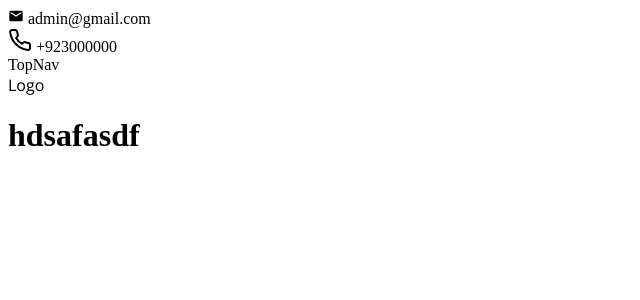
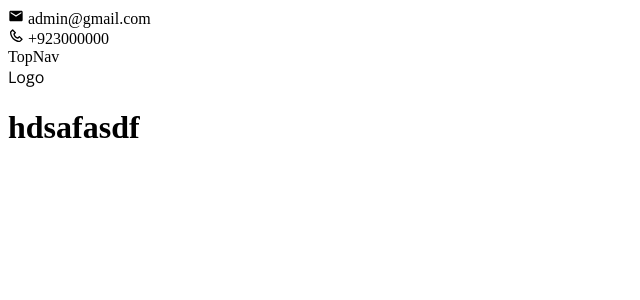
Before and after one commit to mujtabacodes/avenue39, a Next.js app in the folder client/: page /home in a window 1280 px wide. Shown: the top 300 px of the page, without its empty margins (0-640 px from the left). Built offline with nearby package versions, Linux system fonts and the light colour scheme.

Commit message:
refactor: remove lucide react icon

```diff
--- a/client/package.json
+++ b/client/package.json
@@ -13,7 +13,6 @@
     "@radix-ui/react-slot": "^1.1.0",
     "class-variance-authority": "^0.7.0",
     "clsx": "^2.1.1",
-    "lucide-react": "^0.414.0",
     "next": "14.2.5",
     "react": "^18",
     "react-dom": "^18",
--- a/client/src/components/nav/top-nav.tsx
+++ b/client/src/components/nav/top-nav.tsx
@@ -1,13 +1,14 @@
 import React from 'react';
 import TextIcon from '../text-icon';
 import { MdEmail } from 'react-icons/md';
-import { Phone } from 'lucide-react';
+import { BiPhone } from 'react-icons/bi';
+
 
 const TopNav = () => {
   return (
     <div className="bg-black text-secondary">
       <TextIcon Title="admin@gmail.com" Icon=<MdEmail /> />
-      <TextIcon Title="+923000000" Icon=<Phone /> />
+      <TextIcon Title="+923000000" Icon=<BiPhone /> />
       TopNav
     </div>
   );
```
Also changed, not shown: 1 other file (tests, documents, lock files or other folders).
